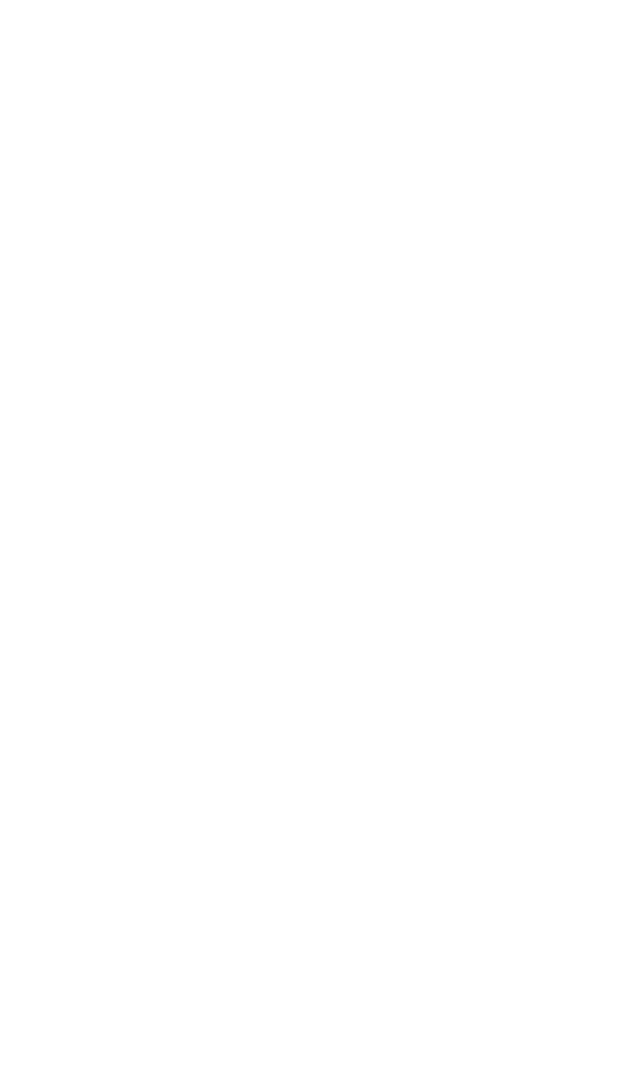
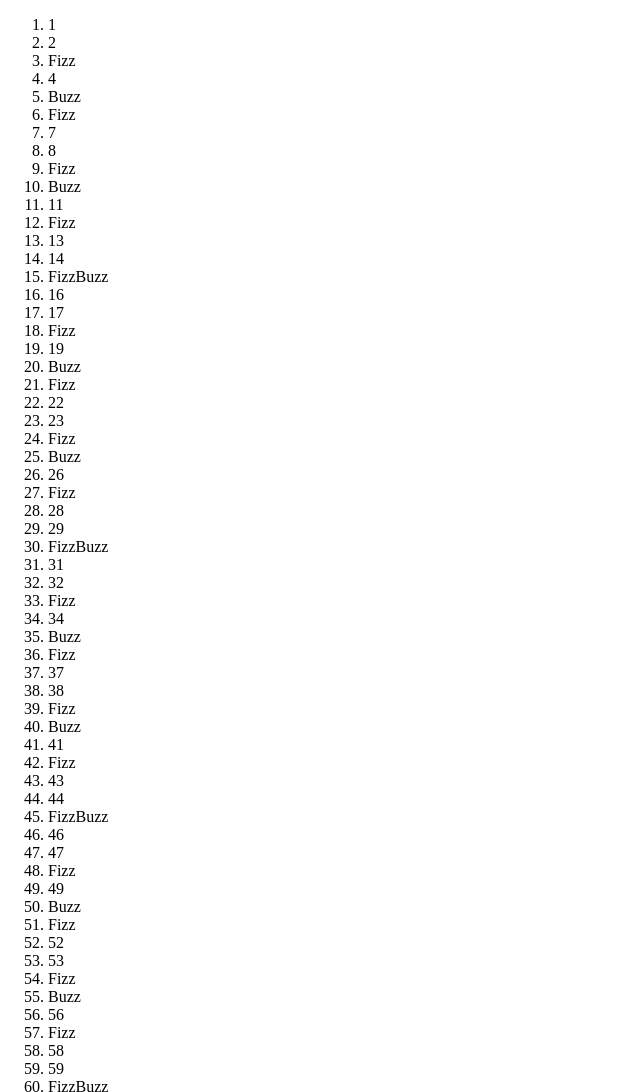
Before and after one commit to mirkoguerra/js-fizzbuzz, a plain HTML site: page index.html in a window 1280 px wide. Shown: the top 1092 px of the page, without its empty margins (0-640 px from the left). Before the commit the page ends 800 px from the top, so only its background shows below. Drawn offline with Linux system fonts and the light colour scheme.

Commit message:
HTML
La visualizzazione è ora disponibile non solo in console, ma anche in HTML, con lista ordinata degli elementi

```diff
--- a/index.html
+++ b/index.html
@@ -6,6 +6,10 @@
   </head>
   <body>
 
+    <ol id="lista">
+
+    </ol>
+
     <script src="js/script.js" charset="utf-8"></script>
   </body>
 </html>
--- a/js/script.js
+++ b/js/script.js
@@ -1,12 +1,18 @@
+
+var lista = document.getElementById("lista");
 
 for (var i = 1; i <= 100; i++){
   if (i % 3 == 0 && i % 5 == 0){
+    lista.innerHTML += "<li>" + "FizzBuzz" + "</li>";
     console.log("FizzBuzz");
   } else if (i % 3 == 0) {
+    lista.innerHTML += "<li>" + "Fizz" + "</li>";
     console.log("Fizz");
   } else if (i % 5 == 0) {
+    lista.innerHTML += "<li>" + "Buzz" + "</li>";
     console.log("Buzz");
   } else {
+    lista.innerHTML += "<li>" + i + "</li>";
     console.log(i);
   }
 }
```
